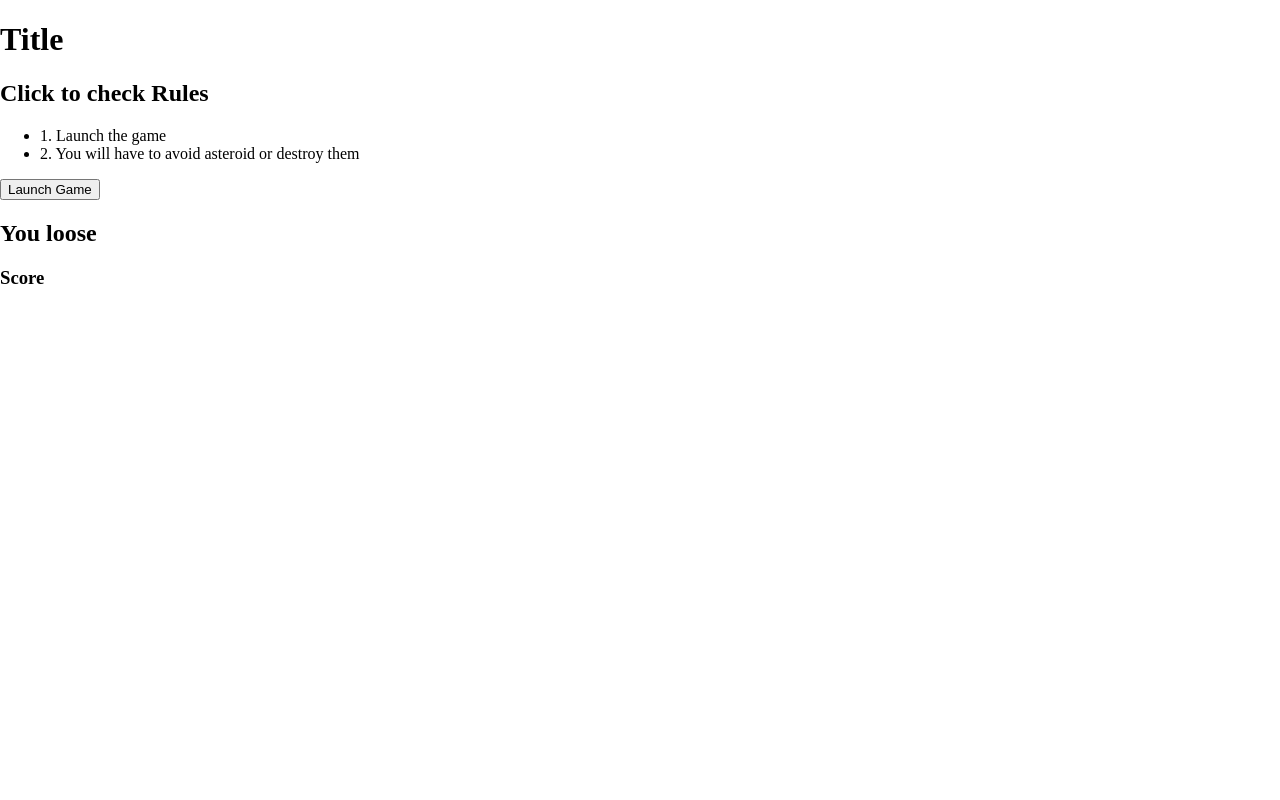
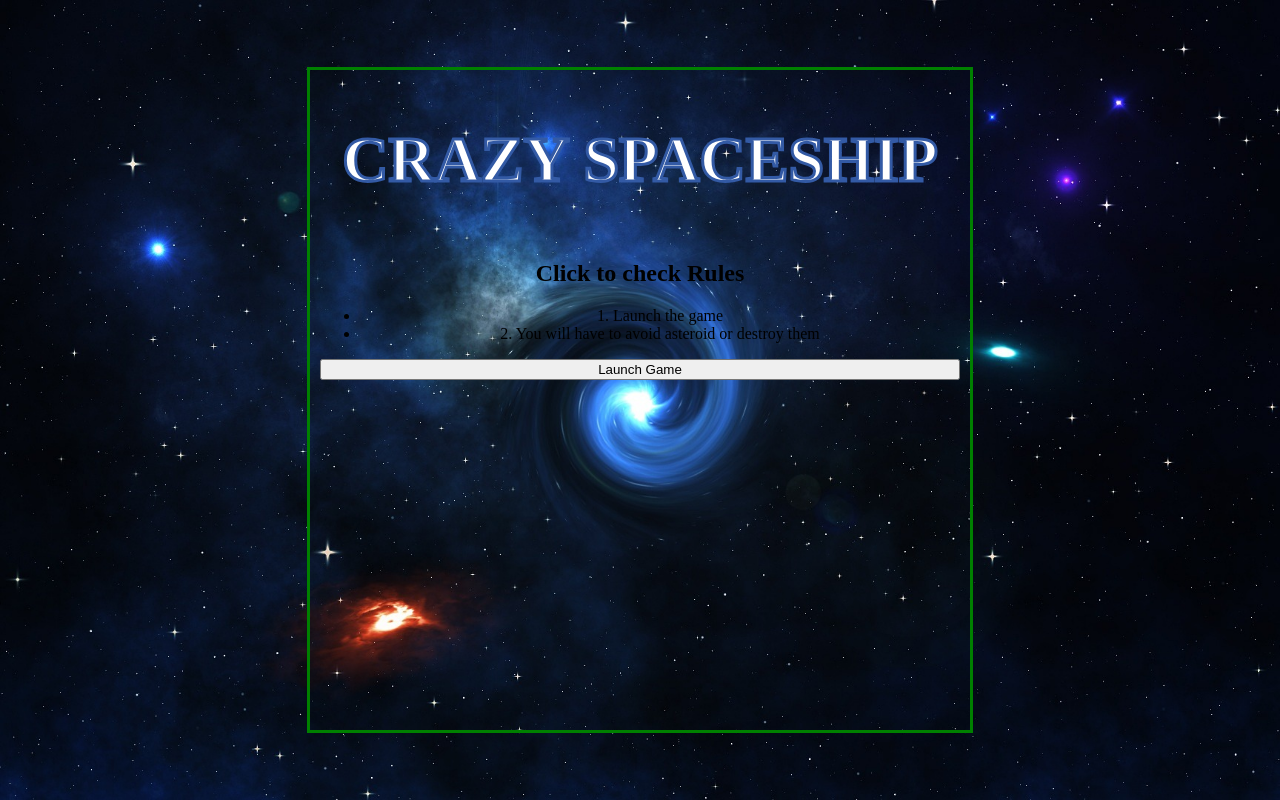
Before and after one commit to Joff317/Spacer-game, a plain HTML site: page index.html in a window 1280 px wide. Drawn offline with Linux system fonts and the light colour scheme.

Commit message:
on progress

```diff
--- a/index.html
+++ b/index.html
@@ -9,7 +9,7 @@
 <body>
    <main>
       <div class="start-screen">
-         <h1>Title</h1>
+         <h1 class="start-title">Crazy SpaceShip</h1>
          <div class="rules">
             <h2>Click to check Rules</h2>
             <ul>
--- a/styles/index.css
+++ b/styles/index.css
@@ -2,9 +2,54 @@ body {
    box-sizing: border-box;
    margin: 0;
    padding: 0;
-   /* background: url('https://cdn.pixabay.com/photo/2011/12/14/12/21/orion-nebula-11107_1280.jpg') no-repeat; */
+   height: 100vh;
+   overflow: hidden;
+   background-image: url('../images/star-2642382_1920.jpg');
+   background-size: cover;
+   background-position: center;
+   background-repeat: no-repeat;
+
+}
+
+main {
+   display: flex;
+   justify-content: center;
+   align-items: center;
+   height: 100%;
+   /* 100% de la hauteur de la fenêtre du navigateur */
+   margin: 0;
+}
+
+.start-screen {
+   /* margin: auto; */
+   display: flex;
+   flex-direction: column;
+   /* justify-content: space-between; */
+   text-align: center;
+   width: 50%;
+   height: 80%;
+   border: 3px solid green;
+   padding: 10px;
+}
+
+.start-title {
+   font-size: 64px;
+   /* Ajustez la taille de la police selon vos besoins */
+   font-weight: bold;
+   /* Ajustez le poids de la police si nécessaire */
+   text-transform: uppercase;
+   /* Optionnel : mettre en majuscules */
+   color: white;
+   /* Couleur du texte */
+   -webkit-text-stroke: 3px #335AA5;
+   /* 2px est l'épaisseur de la bordure, black est la couleur */
+   -webkit-background-clip: text;
 }
 
 /* main {
    background: url('https://cdn.pixabay.com/photo/2011/12/14/12/21/orion-nebula-11107_1280.jpg');
 } */
+
+.game-end {
+   display: none;
+}
```
Also changed, not shown: images/star-2642382_1920.jpg (added).
